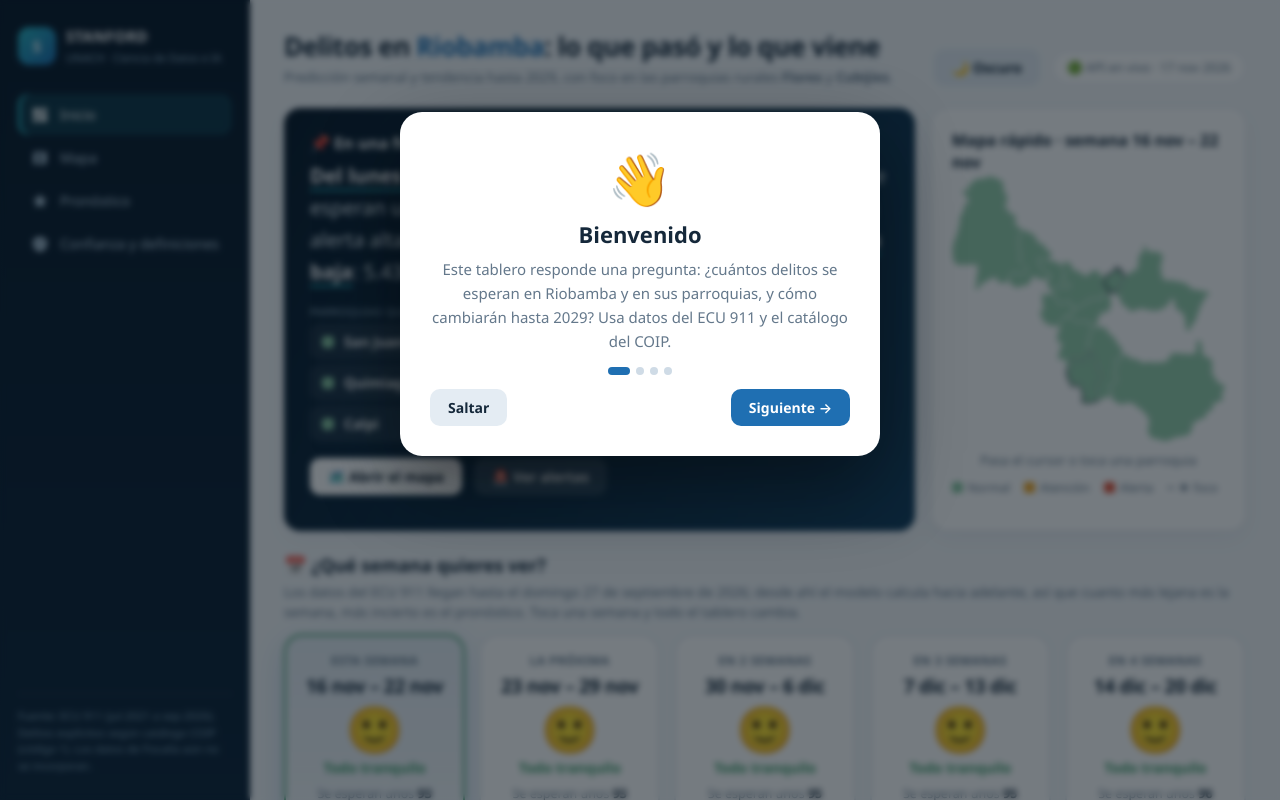
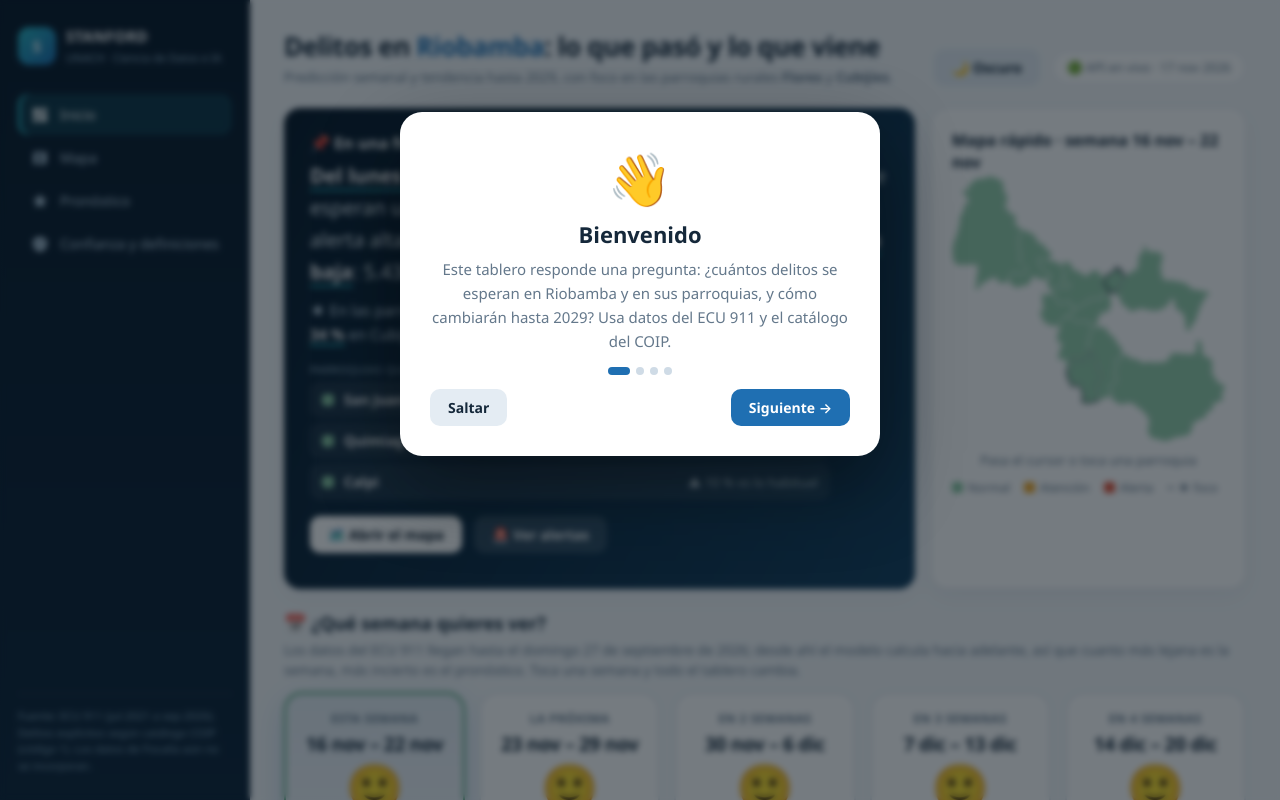
Before and after one commit to RubenCasa/proyecto-stanford-unach, a Next.js app in the folder dashboard_next/: page / in a window 1280 px wide. Shown: the top 800 px of the page. Built offline with nearby package versions, Linux system fonts and the light colour scheme.

Commit message:
Inicio: parroquias foco (Flores y Cubijies) mas arriba y en la frase principal

```diff
--- a/dashboard_next/components/Dashboard.jsx
+++ b/dashboard_next/components/Dashboard.jsx
@@ -210,6 +210,7 @@ export default function Dashboard({ datos: D, pronInicial }) {
                 <p>
                   <b>{sw.largo.charAt(0).toUpperCase() + sw.largo.slice(1)}</b> se esperan unos <b>{fmt(rio.prediccion)}</b> delitos en Riobamba. {altas.length ? <>Hay alerta alta en <b>{altas.map(a => nom(a.parroquia_corta)).join(' y ')}</b>.</> : <>No hay parroquias en alerta alta.</>} Hacia 2029 se espera un cantón <b>{total[7] < total[3] ? 'ligeramente a la baja' : 'estable o al alza'}</b>: {fmt(total[3])} delitos en 2025 → {fmt(total[7])} en 2029.
                 </p>
+                <p style={{ fontSize: 15, margin: '10px 0 0', color: '#cfe0ee' }}>★ En las parroquias foco: probabilidad de al menos un delito en esa semana de <b>{fmt(cub.prob_al_menos_1, 0)} %</b> en Cubijíes y <b>{fmt(flo.prob_al_menos_1, 0)} %</b> en Flores.</p>
                 <div className="top3"><div className="mini" style={{ color: '#9db8cc' }}>PARROQUIAS QUE MÁS SE ALEJAN DE LO HABITUAL EN ESA SEMANA</div>
                   {p1.slice().sort((a, b) => b.indice - a.indice).slice(0, 3).map(p => <button key={p.parroquia_corta} onClick={() => verParroquia(p.parroquia_corta)}><i style={{ background: COL[p.alerta] }} /><span>{nom(p.parroquia_corta)}</span><b>{p.indice > 100 ? '▲' : '▼'} {Math.abs(p.indice - 100)} % vs lo habitual</b></button>)}</div>
                 <div className="row" style={{ marginTop: 16 }}>
@@ -225,9 +226,6 @@ export default function Dashboard({ datos: D, pronInicial }) {
             <Semanas semanas={semanas} sem={sem} setSem={elegir} />
             <div className="caritas"><span>🙂 Todo tranquilo</span><span>😐 Atención</span><span>😟 Alerta</span></div>
 
-            <h2 className="h2">🔥 Todo el panorama</h2>
-            <Calor pron={pron} sem={sw.h} setSem={elegir} orden={orden} desde={semanas[0].h} />
-
             <h2 className="h2">★ Las parroquias foco del proyecto</h2>
             <div className="grid g2">
               {[cub, flo].map(p => { const [t, lv] = nivel(p.prob_al_menos_1), c = D.cambio.find(x => x.parroquia_corta === p.parroquia_corta); return (
@@ -241,6 +239,9 @@ export default function Dashboard({ datos: D, pronInicial }) {
                   </div>
                 </button>); })}
             </div>
+
+            <h2 className="h2">🔥 Todo el panorama</h2>
+            <Calor pron={pron} sem={sw.h} setSem={elegir} orden={orden} desde={semanas[0].h} />
 
             <h2 className="h2">Los delitos año por año</h2>
             <div className="card"><h3>Delitos por año en el cantón</h3><p className="n">Suma de las 12 parroquias. Desde 2026 incluye pronóstico.</p>
```
